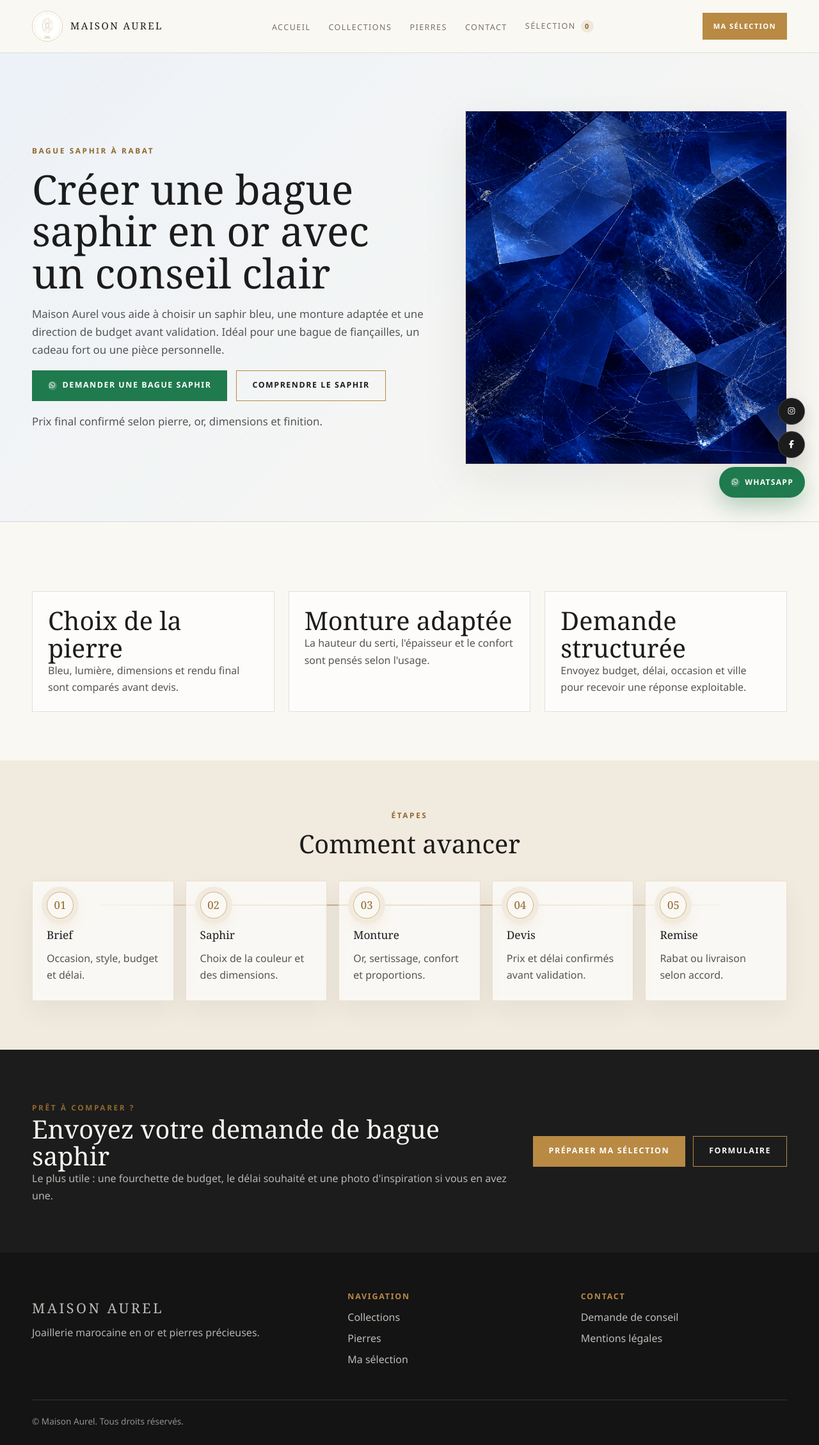
After one commit to neomorit-lab/Maison-Aurel, a PHP site: page /landing-bague-saphir-rabat.html in a window 1280 px wide. The commit adds this page. Shown: the whole page at 64% size. Run offline with PHP 8.4, Linux system fonts and the light colour scheme.

Commit message:
Add ads landing pages

```diff
--- a/css/style.css
+++ b/css/style.css
@@ -1219,6 +1219,56 @@ a.blog-card:hover {
 
 .photo-roadmap-section {
   background: var(--ivory-deep);
+}
+
+.ad-landing-hero {
+  padding: clamp(48px, 7vw, 90px) 0;
+  border-bottom: 1px solid var(--line);
+  background: var(--ivory);
+}
+
+.ad-landing-grid {
+  display: grid;
+  grid-template-columns: minmax(0, 1fr) minmax(320px, 0.82fr);
+  gap: clamp(34px, 5vw, 70px);
+  align-items: center;
+}
+
+.ad-landing-copy {
+  display: grid;
+  gap: 18px;
+}
+
+.ad-landing-copy h1 {
+  max-width: 12em;
+  font-size: clamp(2.25rem, 5vw, 4.35rem);
+  line-height: 1.02;
+}
+
+.ad-landing-copy p {
+  max-width: 66ch;
+  color: var(--text);
+  font-size: 1.06rem;
+}
+
+.ad-landing-image {
+  width: 100%;
+  aspect-ratio: 4 / 4.4;
+  object-fit: cover;
+  border: 1px solid rgba(184, 138, 68, 0.24);
+  box-shadow: var(--shadow);
+}
+
+.sapphire-landing {
+  background: linear-gradient(135deg, rgba(219, 233, 255, 0.42), rgba(250, 248, 242, 0.95));
+}
+
+.custom-landing {
+  background: linear-gradient(135deg, rgba(241, 234, 223, 0.88), rgba(250, 248, 242, 0.98));
+}
+
+.diamond-landing {
+  background: linear-gradient(135deg, rgba(255, 255, 255, 0.94), rgba(241, 234, 223, 0.72));
 }
 
 .blog-grid {
@@ -1649,6 +1699,7 @@ a.blog-card:hover {
   .contact-hero-grid,
   .selection-layout,
   .newsletter-card,
+  .ad-landing-grid,
   .contact-strip-grid {
     grid-template-columns: 1fr;
   }
@@ -1688,6 +1739,12 @@ a.blog-card:hover {
   }
 
   .contact-hero-image {
+    max-width: 560px;
+    margin: 0 auto;
+    aspect-ratio: 4 / 3.4;
+  }
+
+  .ad-landing-image {
     max-width: 560px;
     margin: 0 auto;
     aspect-ratio: 4 / 3.4;
--- /dev/null
+++ b/landing-bague-saphir-rabat.html
@@ -0,0 +1,75 @@
+<!DOCTYPE html>
+<html lang="fr">
+<head>
+  <meta charset="UTF-8">
+  <meta name="viewport" content="width=device-width, initial-scale=1.0">
+  <title>Bague saphir à Rabat - Maison Aurel</title>
+  <meta name="description" content="Préparez une bague saphir à Rabat avec Maison Aurel : choix de pierre, monture en or, budget indicatif, délai et demande personnalisée.">
+  <meta property="og:title" content="Bague saphir à Rabat - Maison Aurel">
+  <meta property="og:description" content="Une landing page dédiée pour demander une bague saphir en or avec conseil Maison Aurel.">
+  <meta property="og:image" content="images/bg-sapphire-material.png">
+  <meta property="og:type" content="website">
+  <meta property="og:url" content="https://neomorit-lab.github.io/Maison-Aurel/landing-bague-saphir-rabat.html">
+  <meta name="twitter:card" content="summary_large_image">
+  <meta name="twitter:title" content="Bague saphir à Rabat - Maison Aurel">
+  <meta name="twitter:image" content="https://neomorit-lab.github.io/Maison-Aurel/images/bg-sapphire-material.png">
+  <link rel="canonical" href="https://neomorit-lab.github.io/Maison-Aurel/landing-bague-saphir-rabat.html">
+  <link rel="icon" href="images/logo-maison-aurel.jpeg" type="image/jpeg">
+  <link rel="manifest" href="site.webmanifest">
+  <meta name="theme-color" content="#b88a44">
+  <link rel="stylesheet" href="https://cdnjs.cloudflare.com/ajax/libs/font-awesome/6.5.2/css/all.min.css">
+  <link rel="stylesheet" href="css/style.css">
+</head>
+<body>
+  <header class="site-header">
+    <div class="container header-inner">
+      <a href="index.html" class="brand" aria-label="Maison Aurel - Accueil"><img src="images/logo-maison-aurel.jpeg" alt="Logo Maison Aurel"><span>Maison Aurel</span></a>
+      <nav aria-label="Navigation principale">
+        <button class="nav-toggle" aria-label="Ouvrir le menu" aria-expanded="false"><span></span><span></span><span></span></button>
+        <ul class="nav-links"><li><a href="index.html">Accueil</a></li><li><a href="collections.html">Collections</a></li><li><a href="pierres.html">Pierres</a></li><li><a href="contact.html">Contact</a></li></ul>
+      </nav>
+      <a class="btn btn-small btn-gold header-cta" href="selection.html">Ma sélection</a>
+    </div>
+  </header>
+
+  <main>
+    <section class="ad-landing-hero sapphire-landing">
+      <div class="container ad-landing-grid">
+        <div class="ad-landing-copy">
+          <span class="eyebrow">Bague saphir à Rabat</span>
+          <h1>Créer une bague saphir en or avec un conseil clair</h1>
+          <p>Maison Aurel vous aide à choisir un saphir bleu, une monture adaptée et une direction de budget avant validation. Idéal pour une bague de fiançailles, un cadeau fort ou une pièce personnelle.</p>
+          <div class="hero-actions">
+            <a class="btn btn-gold whatsapp-inline" href="https://wa.me/?text=Bonjour%20Maison%20Aurel" data-whatsapp-link data-whatsapp-message="Bonjour Maison Aurel, je souhaite préparer une bague saphir à Rabat. Merci de me guider sur la pierre, la monture, le budget et le délai.">Demander une bague saphir</a>
+            <a class="btn" href="pierre.html?id=saphir">Comprendre le saphir</a>
+          </div>
+          <p class="privacy-note">Prix final confirmé selon pierre, or, dimensions et finition.</p>
+        </div>
+        <img class="ad-landing-image" src="images/bg-sapphire-material.png" alt="Texture saphir bleu pour bague en or Maison Aurel">
+      </div>
+    </section>
+
+    <section>
+      <div class="container value-grid">
+        <article class="value-card"><h2>Choix de la pierre</h2><p>Bleu, lumière, dimensions et rendu final sont comparés avant devis.</p></article>
+        <article class="value-card"><h2>Monture adaptée</h2><p>La hauteur du serti, l'épaisseur et le confort sont pensés selon l'usage.</p></article>
+        <article class="value-card"><h2>Demande structurée</h2><p>Envoyez budget, délai, occasion et ville pour recevoir une réponse exploitable.</p></article>
+      </div>
+    </section>
+
+    <section class="process-section">
+      <div class="container"><div class="section-head"><span class="eyebrow">Étapes</span><h2>Comment avancer</h2></div>
+        <ol class="process-list"><li><span>01</span><strong>Brief</strong><p>Occasion, style, budget et délai.</p></li><li><span>02</span><strong>Saphir</strong><p>Choix de la couleur et des dimensions.</p></li><li><span>03</span><strong>Monture</strong><p>Or, sertissage, confort et proportions.</p></li><li><span>04</span><strong>Devis</strong><p>Prix et délai confirmés avant validation.</p></li><li><span>05</span><strong>Remise</strong><p>Rabat ou livraison selon accord.</p></li></ol>
+      </div>
+    </section>
+
+    <section class="contact-strip">
+      <div class="container contact-strip-grid"><div><span class="eyebrow">Prêt à comparer ?</span><h2>Envoyez votre demande de bague saphir</h2><p>Le plus utile : une fourchette de budget, le délai souhaité et une photo d'inspiration si vous en avez une.</p></div><div class="contact-actions"><a class="btn btn-gold" href="selection.html">Préparer ma sélection</a><a class="btn" href="contact.html#formulaire">Formulaire</a></div></div>
+    </section>
+  </main>
+
+  <footer class="site-footer"><div class="container footer-grid"><div><a href="index.html" class="footer-brand">Maison Aurel</a><p>Joaillerie marocaine en or et pierres précieuses.</p></div><div><h3>Navigation</h3><a href="collections.html">Collections</a><a href="pierres.html">Pierres</a><a href="selection.html">Ma sélection</a></div><div><h3>Contact</h3><a href="contact.html">Demande de conseil</a><a href="mentions-legales.html">Mentions légales</a></div></div><div class="container footer-bottom">&copy; Maison Aurel. Tous droits réservés.</div></footer>
+  <a class="whatsapp-float" href="https://wa.me/?text=Bonjour%20Maison%20Aurel" data-whatsapp-link aria-label="Écrire à Maison Aurel sur WhatsApp">WhatsApp</a>
+  <script src="js/site-config.js"></script><script src="js/seo.js"></script><script src="js/main.js"></script>
+</body>
+</html>
--- a/sitemap.xml
+++ b/sitemap.xml
@@ -6,6 +6,9 @@
   <url><loc>https://neomorit-lab.github.io/Maison-Aurel/contact.html</loc><lastmod>2026-08-01</lastmod><changefreq>monthly</changefreq><priority>0.9</priority></url>
   <url><loc>https://neomorit-lab.github.io/Maison-Aurel/selection.html</loc><lastmod>2026-08-01</lastmod><changefreq>monthly</changefreq><priority>0.65</priority></url>
   <url><loc>https://neomorit-lab.github.io/Maison-Aurel/sur-mesure.html</loc><lastmod>2026-08-01</lastmod><changefreq>monthly</changefreq><priority>0.85</priority></url>
+  <url><loc>https://neomorit-lab.github.io/Maison-Aurel/landing-bague-saphir-rabat.html</loc><lastmod>2026-08-01</lastmod><changefreq>monthly</changefreq><priority>0.82</priority></url>
+  <url><loc>https://neomorit-lab.github.io/Maison-Aurel/landing-creation-sur-mesure.html</loc><lastmod>2026-08-01</lastmod><changefreq>monthly</changefreq><priority>0.82</priority></url>
+  <url><loc>https://neomorit-lab.github.io/Maison-Aurel/landing-diamant-laboratoire-maroc.html</loc><lastmod>2026-08-01</lastmod><changefreq>monthly</changefreq><priority>0.82</priority></url>
   <url><loc>https://neomorit-lab.github.io/Maison-Aurel/commande-livraison.html</loc><lastmod>2026-08-01</lastmod><changefreq>monthly</changefreq><priority>0.75</priority></url>
   <url><loc>https://neomorit-lab.github.io/Maison-Aurel/livraison-retours.html</loc><lastmod>2026-08-01</lastmod><changefreq>monthly</changefreq><priority>0.72</priority></url>
   <url><loc>https://neomorit-lab.github.io/Maison-Aurel/rendez-vous-rabat.html</loc><lastmod>2026-08-01</lastmod><changefreq>monthly</changefreq><priority>0.82</priority></url>
```
Also changed, not shown: index.html (+14 -0 lines), landing-creation-sur-mesure.html (added, +37 -0 lines), landing-diamant-laboratoire-maroc.html (added, +37 -0 lines).
